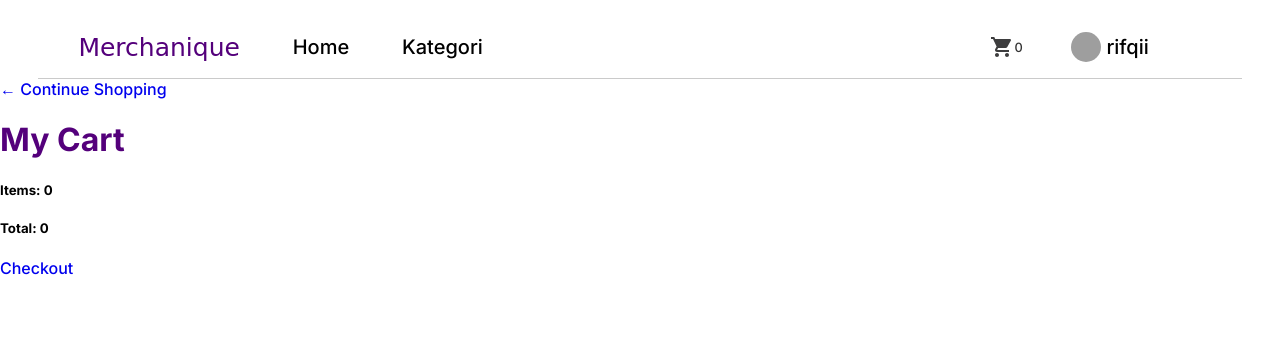
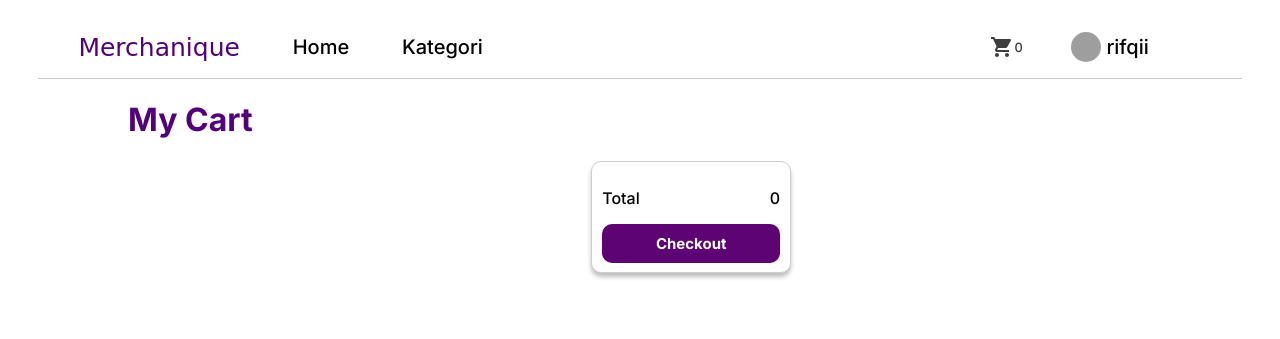
Before and after one commit to rifqifazzam/Merchanique, a Django app: page /cart/ in a window 1280 px wide. Shown: the top 339 px of the page. Run offline with Django 4.2, Linux system fonts and the light colour scheme; a user stored in the database is signed in; data comes from the database, SQL or seed files in the repository; both versions use the stored data as it was after the commit; some web fonts are replaced; grey boxes are pictures that could not be loaded.

Commit message:
New product details

```diff
--- a/Templates/cart.html
+++ b/Templates/cart.html
@@ -8,38 +8,87 @@
 
 
 <div class="container">
-    <a  class="btn btn-outline-dark" href="{% url 'homepage' %}">&#x2190; Continue Shopping</a>
+
     <h1>My Cart</h1>
-    <div>
-        <div>
-            <p><h5>Items: <strong>{{order.get_total_items}}</strong></h5></p>
-            <p><h5>Total: <strong>{{order.get_cart_total}}</strong></h5></p>
-            <p>
-                <a class="btn btn-success" href="{% url 'checkout' %}">Checkout</a>
-            </p>
+
+<div class="containerfix">
+
+        <div class="container2">
+
+
+
+
+
+                {% for item in items %}
+                <div class="container3">
+
+
+
+
+                <div class="gambarharga">
+                <div class="cart-item">
+                    <img class="cart-item-image" src="" width="100" height="100">
+                </div>
+
+                <div  class="box">
+                    <div class="subbox">
+                    <div class="namecustom">
+                    <p class="cart-item-title">{{item.product.name}}</p>
+                    {% if item.product.designable %}
+
+                    <div class="desainimut">
+                        <input type="submit" class="imutbutton" onclick="window.location.href='{% url 'design' item.id %}'" value="Customize design">
                     </div>
                     </div>
 
-    <div class="cart-row">
-        {% for item in items %}
-        <div class="cart-item">
-            <img class="cart-item-image" src="" width="100" height="100">
-            <span class="cart-item-title">{{item.product.name}}</span>
-            {% if item.product.designable %}
-            <a href="{% url 'design' item.id %}">Customize design</a>
-            {% endif %}
-            <p>Rp{{item.product.price}}</p>
+                    <div class="subbox2">
+
+                        <div class="size">
+                            <p>Size :</p>
                             <p>{{item.size}}</p>
-            <div  class="box">
-                {% comment %} <img data-product="{{item.product.id}}" data-action="add" class="chg-quantity update-cart" src="" alt="+" > {% endcomment %}
+                        </div>
+
+                        <div class="plusminus">
+                        <p> Qnt</p>
+                        <div class="buttontambah">
                                 <img data-product="{{item.id}}" data-action="add" class="chg-quantity update-cart2" src="" alt="+" >
                                 <p class="quantity">{{item.quantity}}</p>
                                 <img data-product="{{item.id}}" data-action="remove" class="chg-quantity update-cart2" src="" alt="-" >
-				{% comment %} <img data-product="{{item.product.id}}" data-action="remove" class="chg-quantity update-cart" src="" alt="-"> {% endcomment %}
                         </div>
-            <p>Total Rp{{item.get_total}}</p>
+                    </div>
+
+                    </div>
+
+
+                    {% endif %}
+
+
+
+                    </div>
+
+
+                </div>
+
+            </div>
+
+
+
+                <div class="totalprice">
+                    <p>Rp{{item.get_total}}</p>
+                </div>
+
             </div>
                 {% endfor %}
+        </div>
+
+        <div class="container4">
+            <p><span>Total</span><span>{{order.get_cart_total}}<span></p>
+
+                <input type="submit" class="btn-success" onclick="window.location.href='{% url 'checkout' %}'" value="Checkout">
+
+
+        </div>
+
 </div>
 
 
--- a/merchandise_web/static/cart.css
+++ b/merchandise_web/static/cart.css
@@ -1,32 +1,207 @@
+.containerfix{
+    display: flex;
+    flex-direction: row;
+    align-items: flex-start;
+    justify-content: center;
+    width: 100%;
 
-.cart-roww{
-	display: flex;
-    padding-bottom: 10px;
+}
+.container2{
+    display: flex;
+    flex-direction: column;
+    align-items: flex-start;
+
+    justify-content: center;
+
+
+}
+
+.container{
+    padding-left: 10%;
+    padding-right: 10%;
+
+}
+
+.container3{
+    display: flex;
+    flex-direction: row;
+    justify-content: space-between;
+
+    margin-bottom: 18px;
+    width: 700px;
+
+    background: #FFFEFE;
+border: 1px solid #CDCDCD;
+box-shadow: 0px 4px 4px rgba(0, 0, 0, 0.25);
+border-radius: 12px;
+
+}
+
+.buttontambah{
+    display: flex;
+    flex-direction: row;
+    align-items: center;
+    justify-content: space-between;
+    padding-top:0px;
+    margin-right: 0;
+
+}
+
+.gambarharga{
+    display: flex;
+    flex-direction: row;
+    align-items: flex-start;
+    width: 280px;
+}
+
+.totalprice{
+    margin-top: auto;
+    margin-right: 2%;
+
+}
+
+.totalprice p{
+    margin-top: 0px;
     margin-bottom: 10px;
-    border-bottom: 1px solid #ececec;
+    margin-left: 110px;
+}
+
+.btn-success
+ {
+    background: #5D0374;
+    border-radius: 10px;
+    border: none;
+    padding: 12px;
+    margin-bottom: 9px;
+    cursor: pointer;
+
+}
+
+.container4{
+    display: flex;
+    flex-direction: column;
+    background: #FFFFFF;
+    border: 1px solid #CDCDCD;
+    box-shadow: 0px 4px 4px rgba(0, 0, 0, 0.25);
+    border-radius: 10px;
+    margin-left:10%;
+    width: 200px;
+    padding-left: 10px;
+    padding-right: 10px;
     height: fit-content;
 }
+.container4 p{
+    justify-content: space-between;
+    display: flex;
+    margin-top: 8px;
+    padding-top: 18px;
+}
 
-.cart-row{
+input[type="submit"][value="Checkout"] {
+    font-weight: 700;
+  font-size: 15px;
+  line-height: 15px;
+    color: #FFFFFF;
+  }
+
+
+.cart-item-image{
+    margin: 10px 10px;
+}
+
+span.cart-item-title
+{
+    margin-top: 10px;
+}
+
+.namecustom {
+    margin-top: 10px;
     display: flex;
     flex-direction: column;
-    width: 60%;
+  }
+
+.box .namecustom .cart-item-title{
+    color: #3D3D3E;
+    font-size: 20px;
+    line-height: 29px;
+    font-weight: 700;
+    margin-top: 0px;
+    margin-bottom: 0px;
+
 }
 
-.cart-item{
-    display: flex;
-    flex-direction: column;
-    border: 1px solid black;
-    margin-bottom: 10px;
+.size{
+    margin-top: auto;
+    background: #ffffff;
+    box-shadow: 0px 4px 4px rgba(0, 0, 0, 0.25);
+border-radius: 10px;
+margin-bottom: 10px;
+width: 72px;
+height: 30px;
+align-items: center;
+padding: 0px 6px;
+font-weight: 400;
+margin-right:20px;
+
+display: flex;
+flex-direction: row;
+justify-content: space-between;
+
 }
+
+.size p{
+    margin-top: 2px;
+
+    margin-bottom: 0px;
+}
+
+.box .namecustom a {
+   margin-top: 0px;
+  }
 
 .box{
     display: flex;
+    flex-direction: column;
+    justify-content: space-between;
 }
 
-.box img{
-    display: block;
-    border: 1px solid black;
-    background-color: green;
-    color: #ececec;
+.subbox2{
+    display: flex;
+    flex-direction: row;
+    justify-content: flex-start;
+    margin-top: 18px;
 }
+
+.imutbutton {
+    background: #D9D9D9;
+    box-shadow: 0px 4px 4px rgba(0, 0, 0, 0.25);
+    border-radius: 10px;
+    /* additional styles */
+    color: #3D3D3E;
+    font-size: 12px;
+    padding: 2px 15px;
+    border: none;
+    cursor: pointer;
+  }
+
+  .plusminus{
+    display: flex;
+    flex-direction: row;
+    justify-content: space-between;
+    margin-top: auto;
+    width: 120px;
+
+    background: #ffffff;
+    box-shadow: 0px 4px 4px rgba(0, 0, 0, 0.25);
+border-radius: 10px;
+margin-bottom: 10px;
+padding: 0px 6px;
+height: 30px;
+padding-top: 6px;
+margin-right:20px;
+  }
+
+.plusminus p{
+    margin: 0px 0px;
+
+}
```
Also changed, not shown: db.sqlite3. Lines whose indentation alone changed are shown as unchanged.
